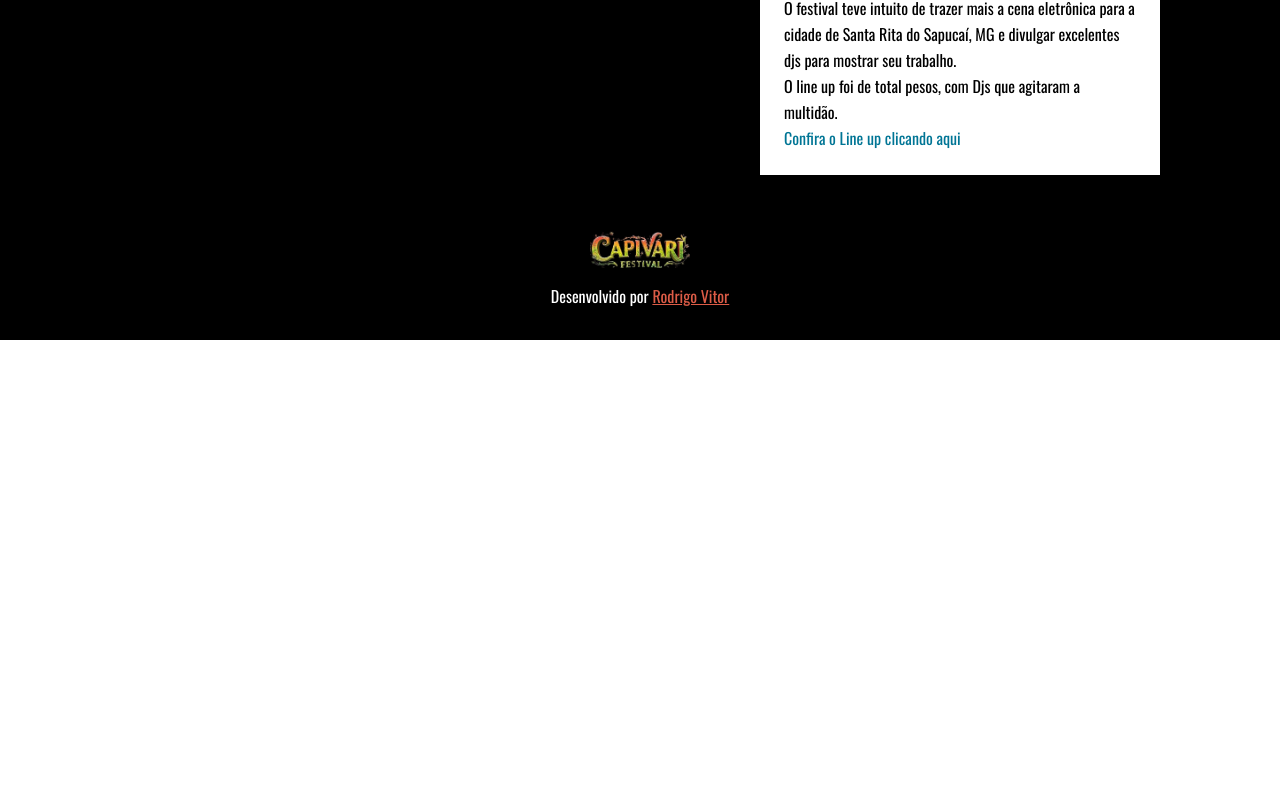
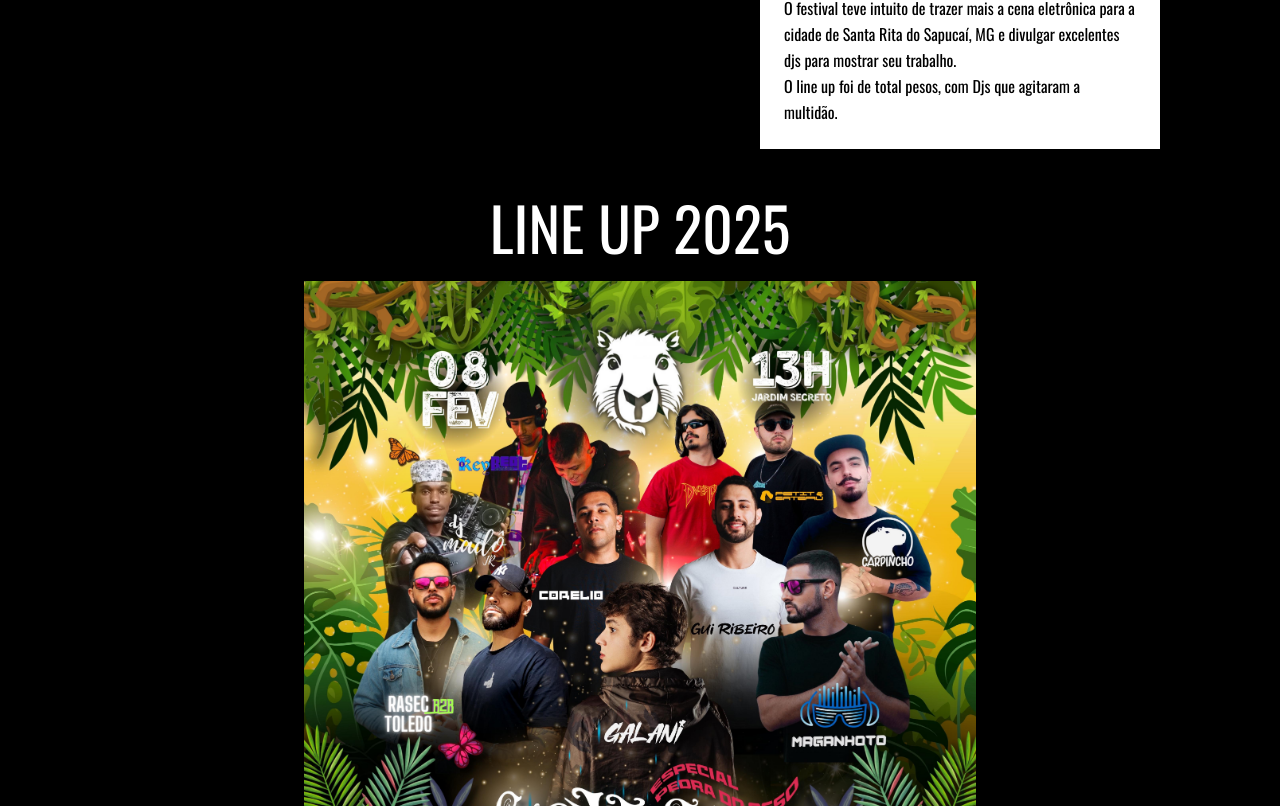
Before and after one commit to RodrigoVitor12/capivari_festival, a React (Vite) app: page / in a window 1280 px wide. Shown: the part 1274-2080 px from the top of the page. Before the commit the page ends 1614 px from the top, so only its background shows below. Built offline with nearby package versions, Linux system fonts and the light colour scheme; a web font is replaced by a local one.

Commit message:
Adicionando Line up e removendo imagens

```diff
--- a/src/App.tsx
+++ b/src/App.tsx
@@ -1,5 +1,6 @@
 import logo from './assets/logo.png'
 import Footer from './components/Footer'
+import Lineup from './components/Lineup'
 
 import Main from './components/Main'
 import Memory from './components/Memory'
@@ -12,6 +13,7 @@ export default function App () {
       </nav>
       <Main />
       <Memory />
+      <Lineup />
       <Footer />
     </div>
   )
--- /dev/null
+++ b/src/components/Lineup/index.tsx
@@ -0,0 +1,11 @@
+import lineup from '../../assets/lineup.jpg'
+export default function Lineup () {
+    return (
+        <div  className="p-6 bg-[#000] text-white">
+            <h2 className="text-center text-3xl md:text-6xl font-normal"> LINE UP 2025</h2>
+            <div className='mt-6 flex justify-center'>
+                <img src={lineup} alt="Line up 2025" className='md:w-2xl' />
+            </div>
+        </div>
+    )
+}
--- a/src/components/Memory/index.tsx
+++ b/src/components/Memory/index.tsx
@@ -21,8 +21,6 @@ export default function Memory() {
           <p>Dia 08 de fevereiro, o Jardim Secreto ficou pequeno, Capivari Festival transformou o local num verdadeiro paraíso da música eletrônica. As Flash Tattoos, piercings, bebidas, batatas fritas, piscina e muita música boa estavam à disposição do público.</p>
           <p>O festival teve intuito de trazer mais a cena eletrônica para a cidade de Santa Rita do Sapucaí, MG e divulgar excelentes djs para mostrar seu trabalho.</p>
           <p>O line up foi de total pesos, com Djs que agitaram a multidão.</p>
-
-          <a href="#" className="text-cyan-700">Confira o Line up clicando aqui</a>
         </div>
       </div>
     </div>
```
